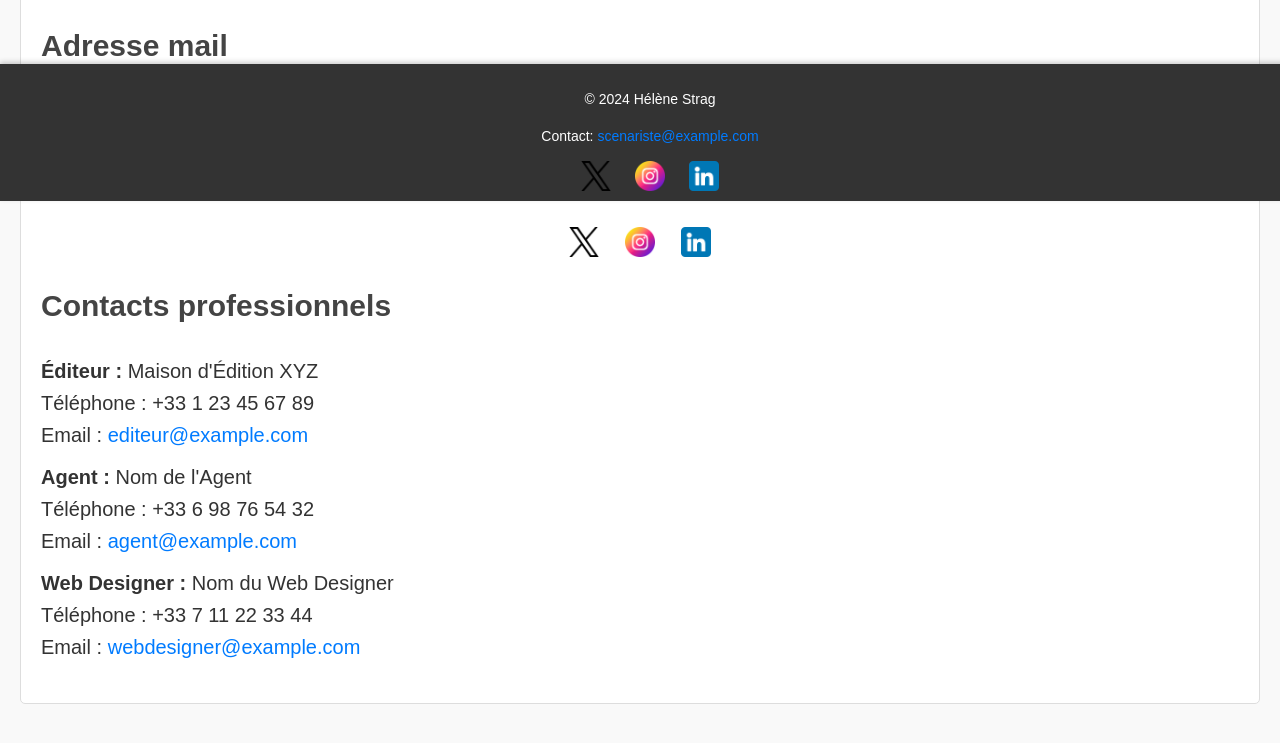
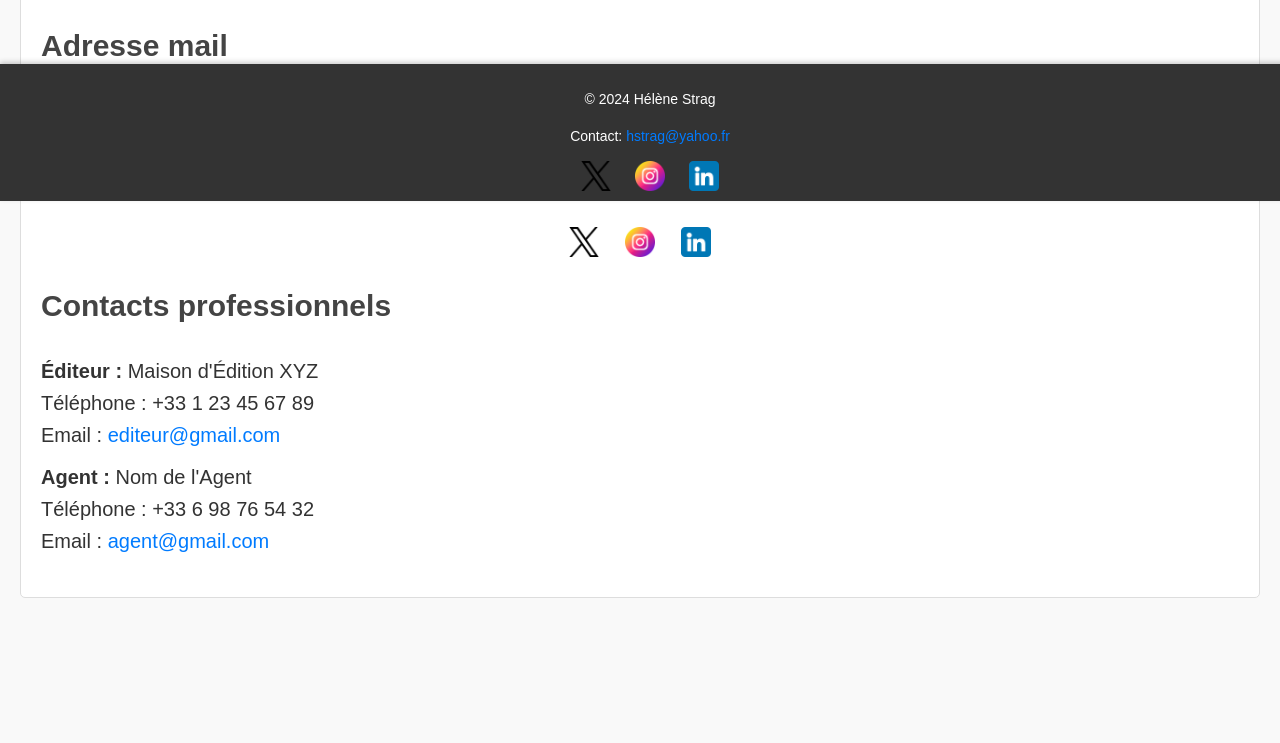
Before and after one commit to Henryzozo/STRAG, a plain HTML site: page contact.html in a window 1280 px wide. Shown: the part 599-1342 px from the top of the page. Drawn offline with Linux system fonts and the light colour scheme.

Commit message:
Add files via upload

```diff
--- a/contact.html
+++ b/contact.html
@@ -38,7 +38,7 @@
 
             <!-- Adresse e-mail -->
             <h2>Adresse mail</h2>
-            <p><a href="mailto:scenariste@example.com">scenariste@example.com</a></p>
+            <p><a href="mailto:scenariste@example.com">hstrag@yahoo.fr</a></p>
 
             <!-- Réseaux sociaux -->
             <h2>Réseaux sociaux</h2>
@@ -59,16 +59,13 @@
             <ul>
                 <li><strong>Éditeur :</strong> Maison d'Édition XYZ<br>
                     Téléphone : +33 1 23 45 67 89<br>
-                    Email : <a href="mailto:editeur@example.com">editeur@example.com</a>
+                    Email : <a href="mailto:editeur@example.com">editeur@gmail.com</a>
                 </li>
                 <li><strong>Agent :</strong> Nom de l'Agent<br>
                     Téléphone : +33 6 98 76 54 32<br>
-                    Email : <a href="mailto:agent@example.com">agent@example.com</a>
+                    Email : <a href="mailto:agent@example.com">agent@gmail.com</a>
                 </li>
-                <li><strong>Web Designer :</strong> Nom du Web Designer<br>
-                    Téléphone : +33 7 11 22 33 44<br>
-                    Email : <a href="mailto:webdesigner@example.com">webdesigner@example.com</a>
-                </li>
+
             </ul>
         </section>
 
@@ -76,7 +73,7 @@
     </main>
     <footer>
         <p>&copy; 2024 Hélène Strag</p>
-        <p>Contact: <a href="mailto:scenariste@example.com">scenariste@example.com</a></p>
+        <p>Contact: <a href="mailto:scenariste@example.com">hstrag@yahoo.fr</a></p>
         <div class="social-links">
             <a href="https://twitter.com/scenariste" target="_blank">
                 <img src="icons/twitter.png" alt="Twitter">
```
Also changed, not shown: biographie.html (+1 -1 lines), cinema.html (+1 -1 lines), index.html (+2 -2 lines), livres.html (+1 -1 lines), projets.html (+1 -1 lines).
